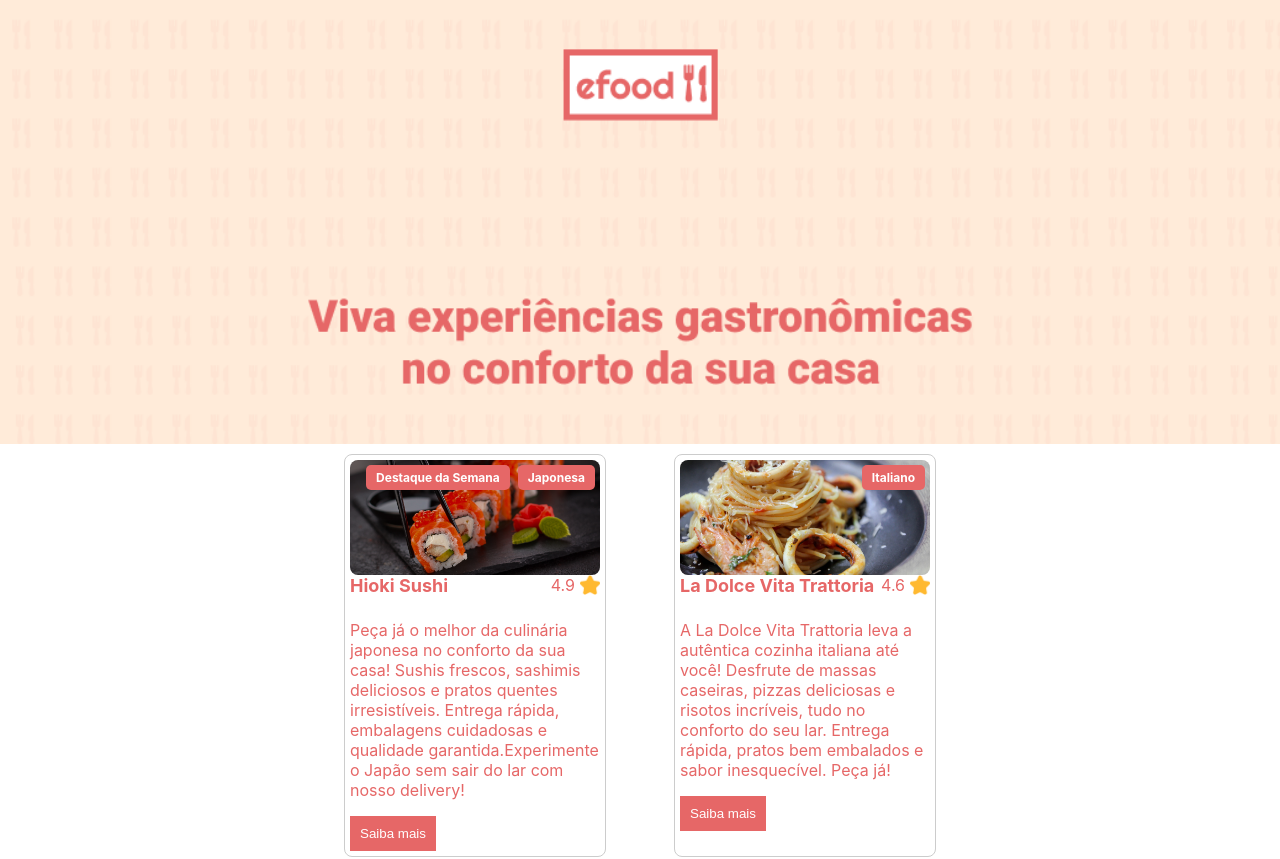
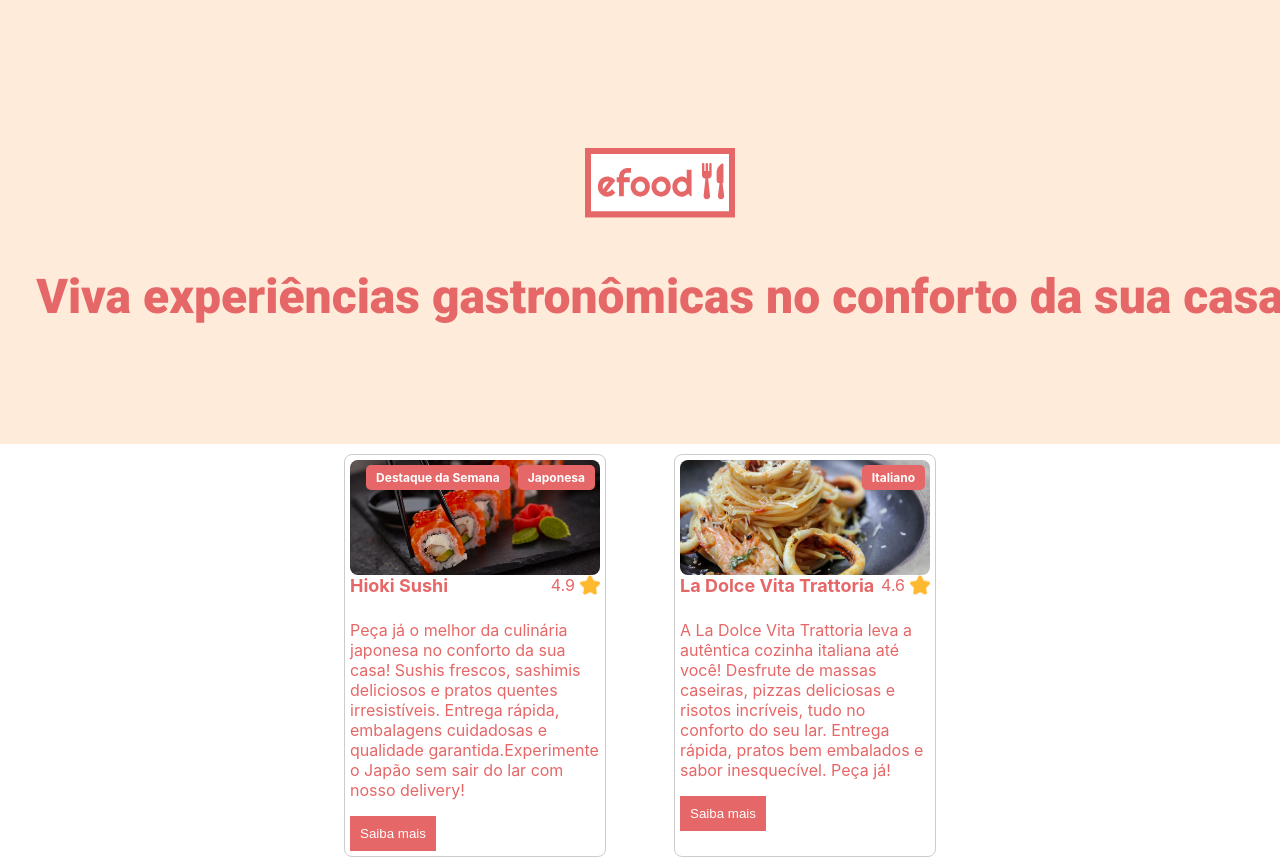
Before and after one commit to kevinsilvasebastiao/restalrante, a React (Create React App) app: page / in a window 1280 px wide. Shown: the top 859 px of the page. Built offline with nearby package versions, Linux system fonts and the light colour scheme.

Commit message:
Descrição clara das alterações, como 'Adiciona max-width 923px ao header para telas QHD'

```diff
--- a/src/components/cardapio/Cardapio.jsx
+++ b/src/components/cardapio/Cardapio.jsx
@@ -23,7 +23,12 @@
     margin: 0 auto; /* Centraliza o conteúdo do header */
     box-sizing: border-box;
     height: 100%; /* Garante que ocupe toda a altura do HeaderBackground */
+
+    @media (min-width: 2560px) {
+        max-width: 923px; /* Define o max-width para QHD */
+    }
 `;
+
 
 
     const Title = styled.h1`
@@ -58,7 +63,7 @@
     padding: 10px;
     justify-items: center;
     width: 100%;
-    max-width: 1440px;
+    max-width: 899px;
     margin: 0 auto;
     `;
 
@@ -68,7 +73,7 @@
         display: flex;
         flex-direction: column;
         align-items: center;
-        margin: 20px;
+        margin: 0 auto;
         border: 1px solid #ccc;
         padding: 20px;
         border-radius: 8px;
--- a/src/components/header/header.jsx
+++ b/src/components/header/header.jsx
@@ -1,11 +1,11 @@
 import React from 'react';
 import styled from 'styled-components';
-import headerImage from './headerImage.png';
+import Logo from './logo.svg';
 
 const HeaderContainer = styled.header`
   width: 100%;
   height: 200px;
-  background-image: url(${headerImage});
+  background-color: #FFEBD9;
   background-size: cover;
   background-repeat: no-repeat;
   background-position: center;
@@ -13,7 +13,6 @@ const HeaderContainer = styled.header`
   top: 0;
   opacity: 1;
 
-  /* Centraliza e limita a largura do conteúdo */
   @media (min-width: 768px) {
     height: 300px;
   }
@@ -35,19 +34,49 @@ const HeaderContainer = styled.header`
 
 const ContentWrapper = styled.div`
   width: 100%;
-  max-width: 1920px; /* Limita o conteúdo interno para evitar expansão em telas grandes */
+  max-width: 1920px;
   margin: 0 auto;
-  padding: 0 20px; /* Adiciona um padding lateral para o conteúdo não encostar nas bordas */
+  padding: 0 20px;
   display: flex;
+  flex-direction: column;
   align-items: center;
   justify-content: center;
-  height: 100%; /* Garante que o conteúdo ocupe toda a altura do header */
+  height: 100%;
+`;
+
+const LogoImage = styled.img`
+  width: 150px;
+  height: auto;
+  margin-bottom: 20px;
+`;
+
+const HeaderText = styled.h1`
+  font-family: 'Roboto', sans-serif;
+  font-size: 36px;
+  font-weight: 900;
+  line-height: 42.19px;
+  text-align: center;
+  color: #E66767;
+  text-underline-position: from-font;
+  text-decoration-skip-ink: none;
+
+  @media (min-width: 768px) {
+    font-size: 42px;
+    line-height: 48px;
+  }
+
+  @media (min-width: 1024px) {
+    font-size: 48px;
+    line-height: 54px;
+  }
 `;
 
 const Header = () => {
   return (
     <HeaderContainer>
       <ContentWrapper>
+        <LogoImage src={Logo} alt="Logo do Restaurante" />
+        <HeaderText>Viva experiências gastronômicas no conforto da sua casa</HeaderText>
       </ContentWrapper>
     </HeaderContainer>
   );
```
Also changed, not shown: src/components/header/headerImage.png (deleted), src/components/header/logo.svg (added). Lines whose indentation alone changed are shown as unchanged.
